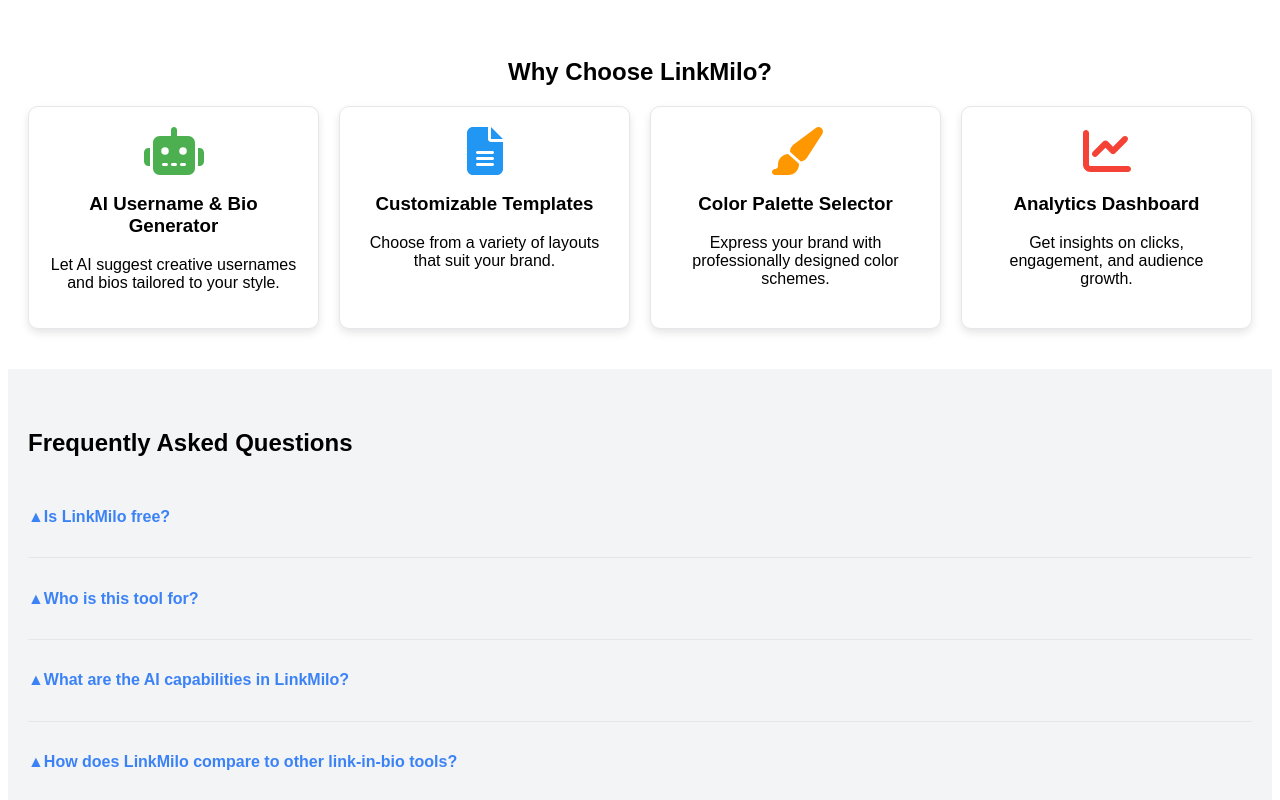
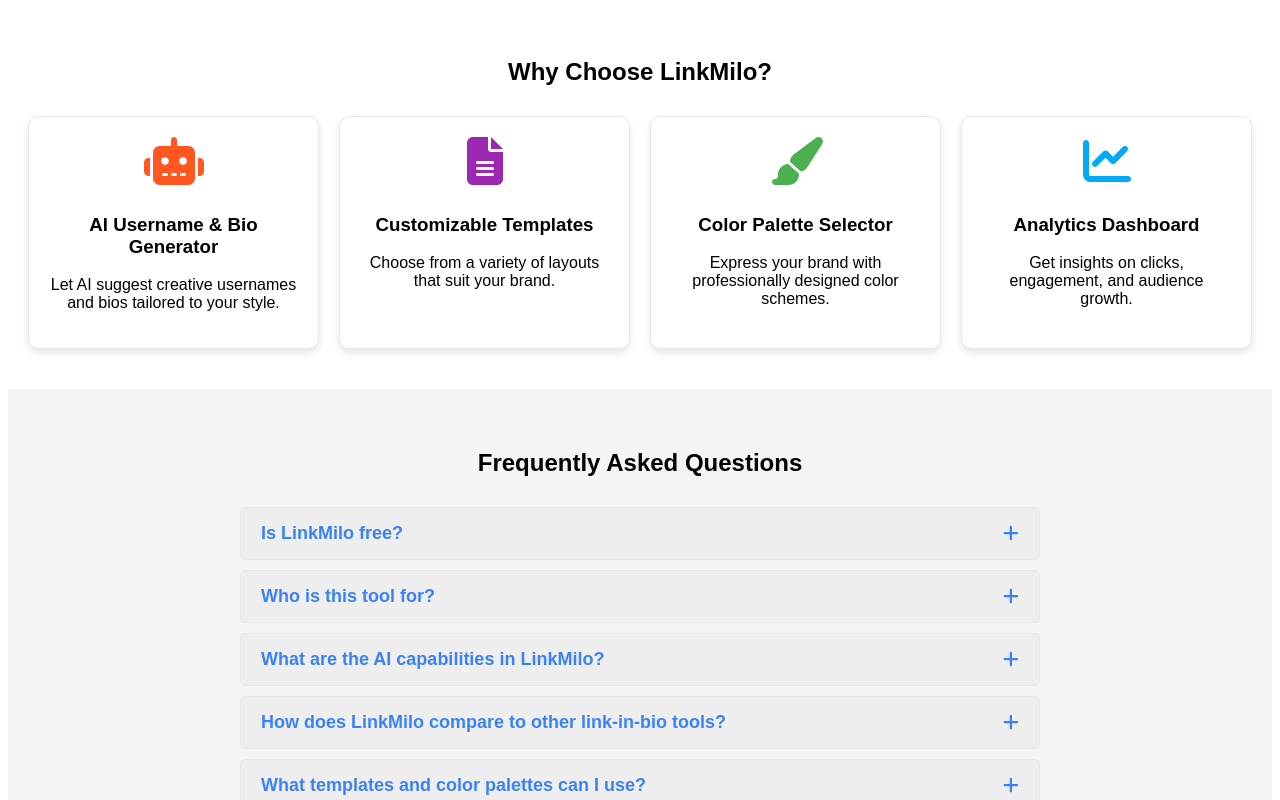
Before and after one commit to mikethebuilder47/linkmilo-waitlist, a Next.js app: page / in a window 1280 px wide. Shown: the part 440-1240 px from the top of the page. Built offline with nearby package versions, Linux system fonts and the light colour scheme.

Commit message:
faq new form works mailchimp

```diff
--- a/package.json
+++ b/package.json
@@ -17,7 +17,8 @@
     "express": "^4.21.1",
     "googleapis": "^144.0.0",
     "lockfile": "^1.0.4",
-    "mongoose": "^8.7.3",
+    "mongodb": "^6.10.0",
+    "mongoose": "^8.8.0",
     "next": "^15.0.2",
     "react": "^18.2.0",
     "react-dom": "^18.2.0"
--- a/pages/index.js
+++ b/pages/index.js
@@ -1,15 +1,25 @@
+// pages/index.js
+
 import { useState, useEffect } from 'react';
 import axios from 'axios';
-import styles from '../styles/Home.module.css'; // Ensure this path is correct
+import styles from '../styles/Home.module.css';
 import { FontAwesomeIcon } from '@fortawesome/react-fontawesome';
-import { faRobot, faFileAlt, faPaintBrush, faChartLine } from '@fortawesome/free-solid-svg-icons';
+import {
+  faRobot,
+  faFileAlt,
+  faPaintBrush,
+  faChartLine,
+  faPlus,
+  faMinus,
+} from '@fortawesome/free-solid-svg-icons';
 
 export default function Home() {
   const initialCount = 50;
   const [email, setEmail] = useState('');
   const [message, setMessage] = useState('');
   const [count, setCount] = useState(initialCount);
-    const [faqOpen, setFaqOpen] = useState(null);
+  const [loading, setLoading] = useState(false);
+  const [faqOpen, setFaqOpen] = useState({});
 
   useEffect(() => {
     const storedCount = localStorage.getItem('userCount');
@@ -20,7 +30,7 @@ export default function Home() {
     }
 
     const interval = setInterval(() => {
-            setCount(prevCount => {
+      setCount((prevCount) => {
         const newCount = prevCount + 1;
         localStorage.setItem('userCount', newCount);
         return newCount;
@@ -32,44 +42,80 @@ export default function Home() {
 
   const handleSubmit = async (event) => {
     event.preventDefault();
+    setLoading(true);
 
     try {
-            const response = await axios.post('/api/saveEmail', { email });
+      const response = await axios.post('/api/subscribe', { email });
       if (response.data.success) {
-                setMessage('Thank you for joining the waitlist!');
+        setMessage(response.data.message);
         setEmail('');
-                setCount(prevCount => {
+        setCount((prevCount) => {
           const newCount = prevCount + 1;
           localStorage.setItem('userCount', newCount);
           return newCount;
         });
       } else {
-                setMessage('Something went wrong, please try again.');
+        setMessage(response.data.message || 'Something went wrong, please try again.');
       }
     } catch (error) {
       console.error('Error:', error);
+      if (error.response && error.response.data && error.response.data.message) {
+        setMessage(error.response.data.message);
+      } else {
         setMessage('Something went wrong, please try again.');
+      }
+    } finally {
+      setLoading(false);
     }
   };
 
   const toggleFaq = (index) => {
-        setFaqOpen(faqOpen === index ? null : index);
+    setFaqOpen((prev) => ({
+      ...prev,
+      [index]: !prev[index],
+    }));
   };
 
   const faqItems = [
-        { question: "Is LinkMilo free?", answer: "Yes, absolutely! For now, LinkMilo is completely free! You can dive in and enjoy all the awesome features we offer without spending a dime. Our mission is to help creators like you thrive without the pressure of upfront costs. So, take advantage of everything we have while it’s still free!" },
-        { question: "Who is this tool for?", answer: "LinkMilo is designed for everyone! Whether you’re a content creator, influencer, or a business looking to enhance your online presence, LinkMilo has something for you. We aim to empower all types of personal brands with our easy-to-use features." },
-        { question: "What are the AI capabilities in LinkMilo?", answer: "Our AI is like your creative buddy! It can whip up catchy usernames and personalized bios that reflect your unique style. Plus, it’ll suggest color palettes that perfectly match your vibe, making it super easy to create a stunning link page. We're all about helping you stand out and engage with your audience effectively." },
-        { question: "How does LinkMilo compare to other link-in-bio tools?", answer: "Great question! While other tools might offer just the basics, LinkMilo goes a step further. We combine easy customization with smart AI features and powerful analytics. This means you can create a truly personalized link-in-bio page while gaining insights into how your audience interacts with your content. We're committed to evolving and providing you with an all-in-one solution that grows alongside you!" },
-        { question: "What templates and color palettes can I use?", answer: "You'll love this! LinkMilo comes loaded with a variety of customizable templates to fit your brand's personality. Whether you're into a clean, minimalistic look or something more colorful and vibrant, we've got you covered. Plus, our AI will help you choose the best color combinations that express who you are. Mix and match until it feels just right!" },
-        { question: "How much will premium plans cost after launch?", answer: "Right now, we’re focused on keeping LinkMilo free. But as we grow and add even more fantastic features, we’ll consider introducing a paid plan in the future. Here’s the best part: if you join our waitlist, you could score discounts of up to 80% when we launch those paid options! Early supporters like you will get some sweet perks, so don’t miss out!" }
+    {
+      question: 'Is LinkMilo free?',
+      answer:
+        'Yes, absolutely! For now, LinkMilo is completely free! You can dive in and enjoy all the awesome features we offer without spending a dime.',
+    },
+    {
+      question: 'Who is this tool for?',
+      answer:
+        'LinkMilo is designed for everyone! Whether you’re a content creator, influencer, or a business looking to enhance your online presence, LinkMilo has something for you.',
+    },
+    {
+      question: 'What are the AI capabilities in LinkMilo?',
+      answer:
+        'Our AI is like your creative buddy! It can whip up catchy usernames and personalized bios that reflect your unique style.',
+    },
+    {
+      question: 'How does LinkMilo compare to other link-in-bio tools?',
+      answer:
+        'LinkMilo combines easy customization with smart AI features and powerful analytics.',
+    },
+    {
+      question: 'What templates and color palettes can I use?',
+      answer:
+        "LinkMilo comes loaded with a variety of customizable templates to fit your brand's personality.",
+    },
+    {
+      question: 'How much will premium plans cost after launch?',
+      answer:
+        'Right now, we’re focused on keeping LinkMilo free, but we may consider a paid plan in the future.',
+    },
   ];
 
   return (
     <div className={styles.container}>
       <header className={styles.hero}>
         <h1>Unlock the Ultimate AI-Driven Link-in-Bio Experience!</h1>
-                <p className={styles.waitlistMessage}>Join the waitlist today and be among the first to experience the power of LinkMilo!</p>
+        <p className={styles.waitlistMessage}>
+          Join the waitlist today and be among the first to experience the power of LinkMilo!
+        </p>
         <form onSubmit={handleSubmit} className={styles.waitlistForm}>
           <input
             type="email"
@@ -79,14 +125,17 @@ export default function Home() {
             required
             className={styles.input}
           />
-                    <button type="submit" className={styles.button}>Join the Waitlist</button>
+          <button type="submit" className={styles.button} disabled={loading}>
+            {loading ? 'Joining...' : 'Join the Waitlist'}
+          </button>
         </form>
-                {message && <p>{message}</p>} {/* Displaying message here */}
+        {message && <p className={styles.message}>{message}</p>}
         <p className={styles.signupCounter}>{count}+ creators have already signed up!</p>
 
-                {/* Description about email usage */}
         <p className={styles.emailUsageText}>
-                    We only use your email address to keep you updated about LinkMilo and its features. Rest assured, your information will never be shared with third parties. Join us and be part of our growing community!
+          We only use your email address to keep you updated about LinkMilo and its features.
+          Rest assured, your information will never be shared with third parties.
+          Join us and be part of our growing community!
         </p>
       </header>
 
@@ -94,43 +143,62 @@ export default function Home() {
         <h2>Why Choose LinkMilo?</h2>
         <div className={styles.featureGrid}>
           <div className={styles.featureCard}>
-                        <FontAwesomeIcon icon={faRobot} size="3x" className={styles['icon-ai']} />
+            <FontAwesomeIcon
+              icon={faRobot}
+              size="3x"
+              className={`${styles.icon} ${styles['icon-ai']}`}
+            />
             <h3>AI Username & Bio Generator</h3>
             <p>Let AI suggest creative usernames and bios tailored to your style.</p>
           </div>
           <div className={styles.featureCard}>
-                        <FontAwesomeIcon icon={faFileAlt} size="3x" className={styles['icon-template']} />
+            <FontAwesomeIcon
+              icon={faFileAlt}
+              size="3x"
+              className={`${styles.icon} ${styles['icon-template']}`}
+            />
             <h3>Customizable Templates</h3>
             <p>Choose from a variety of layouts that suit your brand.</p>
           </div>
           <div className={styles.featureCard}>
-                        <FontAwesomeIcon icon={faPaintBrush} size="3x" className={styles['icon-color']} />
+            <FontAwesomeIcon
+              icon={faPaintBrush}
+              size="3x"
+              className={`${styles.icon} ${styles['icon-color']}`}
+            />
             <h3>Color Palette Selector</h3>
             <p>Express your brand with professionally designed color schemes.</p>
           </div>
           <div className={styles.featureCard}>
-                        <FontAwesomeIcon icon={faChartLine} size="3x" className={styles['icon-analytics']} />
+            <FontAwesomeIcon
+              icon={faChartLine}
+              size="3x"
+              className={`${styles.icon} ${styles['icon-analytics']}`}
+            />
             <h3>Analytics Dashboard</h3>
             <p>Get insights on clicks, engagement, and audience growth.</p>
           </div>
         </div>
       </section>
 
-            <section className={styles.faq}>
+      {/* Updated FAQ Section */}
+      <section className={styles.faqSection}>
+        <div className={styles.faqContainer}>
           <h2>Frequently Asked Questions</h2>
           {faqItems.map((item, index) => (
             <div key={index} className={styles.faqItem}>
-                        <h4 onClick={() => toggleFaq(index)} className={styles.faqQuestion}>
-                            {faqOpen === index ? '▼' : '▲'}
+              <button onClick={() => toggleFaq(index)} className={styles.faqQuestion}>
                 {item.question}
-                        </h4>
-                        {faqOpen === index && (
-                            <p className={styles.faqAnswer}>
-                                {item.answer}
-                            </p>
+                <span className={styles.faqToggleIcon}>
+                  <FontAwesomeIcon icon={faqOpen[index] ? faMinus : faPlus} />
+                </span>
+              </button>
+              {faqOpen[index] && (
+                <p className={styles.faqAnswer}>{item.answer}</p>
               )}
             </div>
           ))}
+        </div>
       </section>
 
       <footer className={styles.footer}>
--- a/styles/Home.module.css
+++ b/styles/Home.module.css
@@ -1,14 +1,17 @@
 /* styles/Home.module.css */
+
+/* Container Styles */
 .container {
-    margin: 0; /* Remove margins */
-    padding: 0; /* Remove padding */
-    max-width: 100vw; /* Full viewport width */
-    overflow-x: hidden; /* Hide overflow */
-    font-family: Arial, Helvetica, sans-serif; /* Ensure consistent font */
+    margin: 0;
+    padding: 0;
+    max-width: 100vw;
+    overflow-x: hidden;
+    font-family: Arial, Helvetica, sans-serif;
 }
 
+/* Hero Section */
 .hero {
-    background: linear-gradient(135deg, #3b82f6, #60a5fa); /* Gradient background */
+    background: linear-gradient(135deg, #3b82f6, #60a5fa);
     color: white;
     text-align: center;
     padding: 40px 20px;
@@ -32,7 +35,7 @@
     border: none;
     border-radius: 5px;
     margin-bottom: 10px;
-    width: 300px; /* Width for larger screens */
+    width: 300px;
     font-size: 18px;
 }
 
@@ -48,8 +51,19 @@
 }
 
     .button:hover {
-        background-color: #1d4ed8; /* Darker shade on hover */
+        background-color: #1d4ed8;
     }
+
+    .button:disabled {
+        background-color: #aaa;
+        cursor: not-allowed;
+    }
+
+.message {
+    font-size: 16px;
+    color: #fff;
+    margin-top: 10px;
+}
 
 .signupCounter {
     margin-top: 20px;
@@ -57,20 +71,26 @@
 }
 
 .emailUsage {
-    margin-top: 20px; /* Space above the section */
-    font-size: 1rem; /* Standard font size */
-    color: #ddd; /* Softer color for less emphasis */
-    text-align: center; /* Center align text */
+    margin-top: 20px;
+    font-size: 1rem;
+    color: #ddd;
+    text-align: center;
 }
 
 .emailUsageText {
-    margin-top: 5px; /* Space above the text */
+    margin-top: 5px;
+    color: #fff;
 }
 
+/* Features Section */
 .features {
     padding: 40px 20px;
     text-align: center;
 }
+
+    .features h2 {
+        margin-bottom: 30px;
+    }
 
 .featureGrid {
     display: grid;
@@ -88,20 +108,24 @@
     text-align: center;
 }
 
+.icon {
+    margin-bottom: 10px;
+}
+
 .icon-ai {
-    color: #4caf50;
+    color: #ff5722; /* Deep Orange */
 }
 
 .icon-template {
-    color: #2196f3;
+    color: #9c27b0; /* Purple */
 }
 
 .icon-color {
-    color: #ff9800;
+    color: #4caf50; /* Green */
 }
 
 .icon-analytics {
-    color: #f44336;
+    color: #03a9f4; /* Light Blue */
 }
 
 .featureCard:hover {
@@ -110,38 +134,118 @@
     background-color: #f9fafb;
 }
 
-.faq {
+/* FAQ Section */
+.faqSection {
     padding: 40px 20px;
-    background-color: #f3f4f6; /* Light background for FAQ */
+    background-color: #f3f4f6;
+    /* Added margin-bottom to create space before the footer */
+    margin-bottom: 60px;
 }
 
+.faqContainer {
+    max-width: 800px;
+    margin: 0 auto;
+}
+
+    .faqContainer h2 {
+        text-align: center;
+        margin-bottom: 30px;
+    }
+
 .faqItem {
-    border-bottom: 1px solid #e5e7eb;
-    padding: 10px 0;
+    background-color: #fff;
+    margin-bottom: 10px;
+    border-radius: 5px;
+    overflow: hidden;
+    border: 1px solid #e5e7eb;
 }
 
 .faqQuestion {
     cursor: pointer;
-    color: #3b82f6; /* Blue color for questions */
-    display: flex; /* Use flex to align items */
-    align-items: center; /* Center items vertically */
-    transition: color 0.3s ease;
+    color: #3b82f6;
+    display: flex;
+    justify-content: space-between;
+    align-items: center;
+    padding: 15px 20px;
+    font-size: 18px;
+    font-weight: bold;
+    background-color: #eee;
+    border: none;
+    outline: none;
+    width: 100%;
+    box-sizing: border-box;
+    transition: background-color 0.3s ease;
 }
 
     .faqQuestion:hover {
-        color: #1d4ed8; /* Darker blue on hover */
+        background-color: #e0e0e0;
     }
 
-.faqAnswer {
-    padding: 10px 0;
-    color: #333; /* Darker text for answers */
-    margin-left: 20px; /* Indent answers */
+.faqToggleIcon {
+    font-size: 18px;
+    line-height: 1;
+    color: #3b82f6;
 }
 
+.faqAnswer {
+    padding: 15px 20px;
+    color: #333;
+    background-color: #fff;
+    font-size: 16px;
+    border-top: 1px solid #e5e7eb;
+}
+
+.faqItem:first-child .faqQuestion {
+    border-top-left-radius: 5px;
+    border-top-right-radius: 5px;
+}
+
+.faqItem:last-child .faqAnswer {
+    border-bottom-left-radius: 5px;
+    border-bottom-right-radius: 5px;
+}
+
+/* Remove bottom margin from the last item */
+.faqItem:last-child {
+    margin-bottom: 0;
+}
+
+/* Footer */
 .footer {
-    width: 100%; /* Full width */
+    width: 100%;
     padding: 20px 0;
     text-align: center;
-    background-color: #111827; /* Dark background */
+    background-color: #111827;
     color: white;
 }
+
+/* Responsive Styles */
+@media (max-width: 768px) {
+    .waitlistForm {
+        width: 100%;
+    }
+
+    .input,
+    .button {
+        width: 100%;
+    }
+
+    .featureGrid {
+        grid-template-columns: 1fr;
+        gap: 20px;
+    }
+
+    .featureCard {
+        width: 100%;
+        max-width: 300px;
+        margin: 0 auto;
+    }
+
+    .emailUsageText {
+        padding: 0 20px;
+    }
+
+    .faqContainer {
+        padding: 0 10px;
+    }
+}
```
Also changed, not shown: pages/api/saveEmail.js (deleted, +0 -51 lines), pages/api/subscribe.js (added, +45 -0 lines), testMongoConnection.js (added, +27 -0 lines), 1 other file (tests, documents, lock files or other folders). Lines whose indentation alone changed are shown as unchanged.
